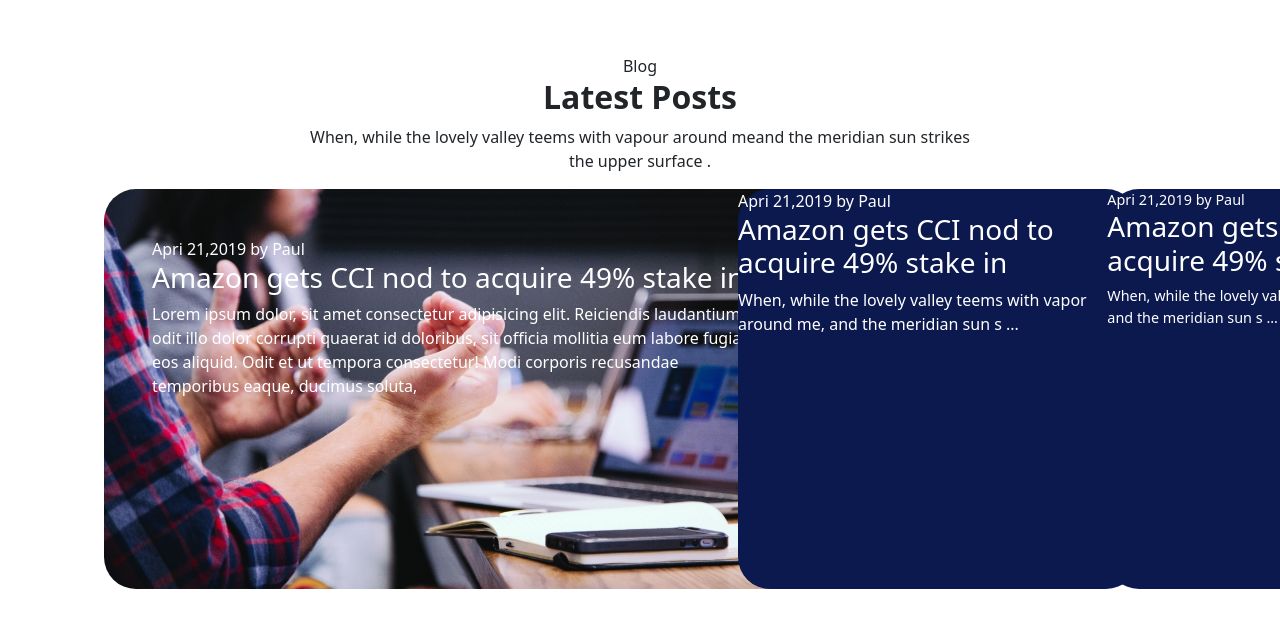
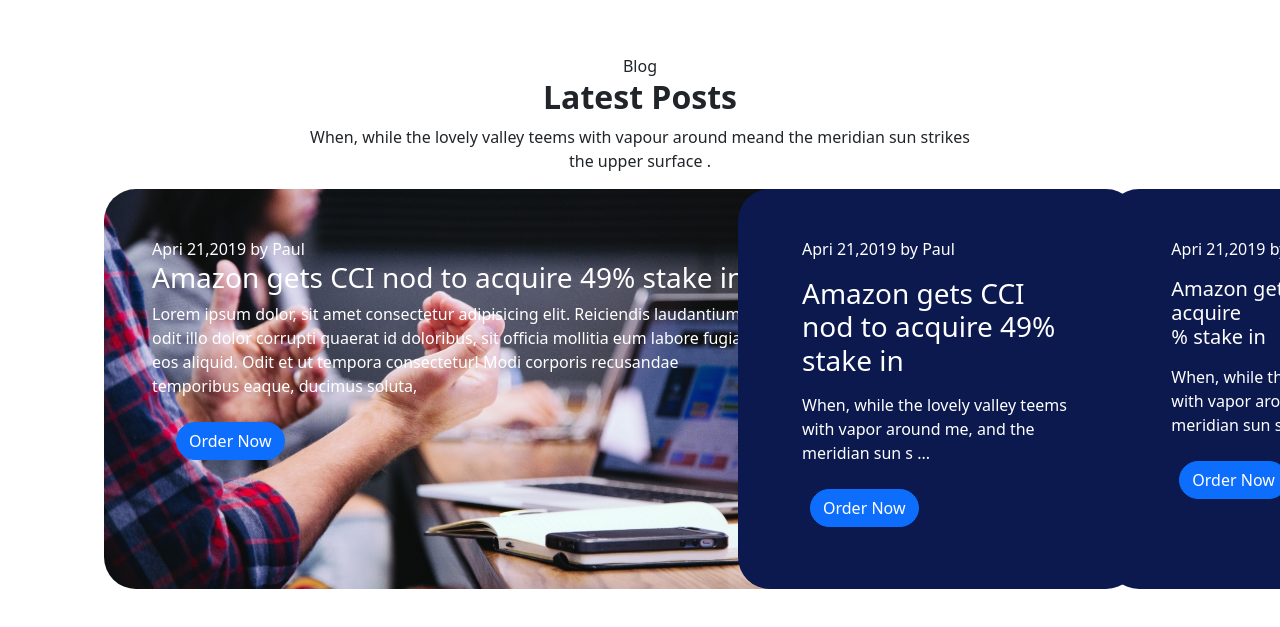
Before and after one commit to SamuelNdreu/proj-html-vuejs, a Vue app: page / in a window 1280 px wide. Shown: the part 3923-4550 px from the top of the page. Built offline with nearby package versions, Linux system fonts and the light colour scheme.

Commit message:
fixed latest post component

```diff
--- a/src/components/LatestPost.vue
+++ b/src/components/LatestPost.vue
@@ -30,24 +30,27 @@
                         <h3>Amazon gets CCI nod to acquire 49% stake in</h3>
                         <p class="">Lorem ipsum dolor, sit amet consectetur adipisicing elit. Reiciendis laudantium odit illo dolor corrupti quaerat id doloribus, sit officia mollitia eum labore fugiat eos aliquid. Odit et ut tempora consectetur!
                         Modi corporis recusandae temporibus eaque, ducimus soluta, </p>
+                        <button class="btn btn-primary rounded-pill m-4 d-flex justify-content-start">Order Now </button>
                     </article>
                 </div>
                 <div class="col-2">
                     <article class="corporations rounded-5">
-                        <span class="">
+                        <span class="m-3">
                             Apri 21,2019 by Paul
                         </span>
-                        <h3>Amazon gets CCI nod to acquire 49% stake in</h3>
-                        <p>When, while the lovely valley teems with vapor around me, and the meridian sun s ...</p>
+                        <h3 class="m-3">Amazon gets CCI nod to acquire 49% stake in</h3>
+                        <p class="m-3">When, while the lovely valley teems with vapor around me, and the meridian sun s ...</p>
+                        <button class="btn btn-primary rounded-pill m-4 d-flex justify-content-start m-3">Order Now </button>
                     </article>
                 </div>
                 <div class="col-6">
-                    <article class=" bagigio rounded-5">
-                        <span class="">
+                    <article class=" bagigio rounded-5 ">
+                        <span class="m-3">
                             Apri 21,2019 by Paul
                         </span>
-                        <h3>Amazon gets CCI nod to acquire 49% stake in</h3>
-                        <p>When, while the lovely valley teems with vapor around me, and the meridian sun s ...</p>
+                        <h5 class="m-3">Amazon gets CCI nod to acquire <br> % stake in</h5>
+                        <p class="m-3">When, while the lovely valley teems with vapor around me, and the meridian sun s ...</p>
+                        <button class="btn btn-primary rounded-pill m-4 d-flex justify-content-start">Order Now </button>
                     </article>
                 </div>
             </div>
@@ -77,6 +80,7 @@
     background-color: #0c194e;
     margin-left: 25rem;
     color: $text-color-primary;
+    padding: 3rem;
     span{
         margin-top: 3rem;
     }
@@ -87,7 +91,7 @@
     background-color: #0c194e;
     margin-left: 35rem;
     color: $text-color-primary;
-    font-size: 0.9rem;
+    padding: 3rem;
 }
 
 
```
